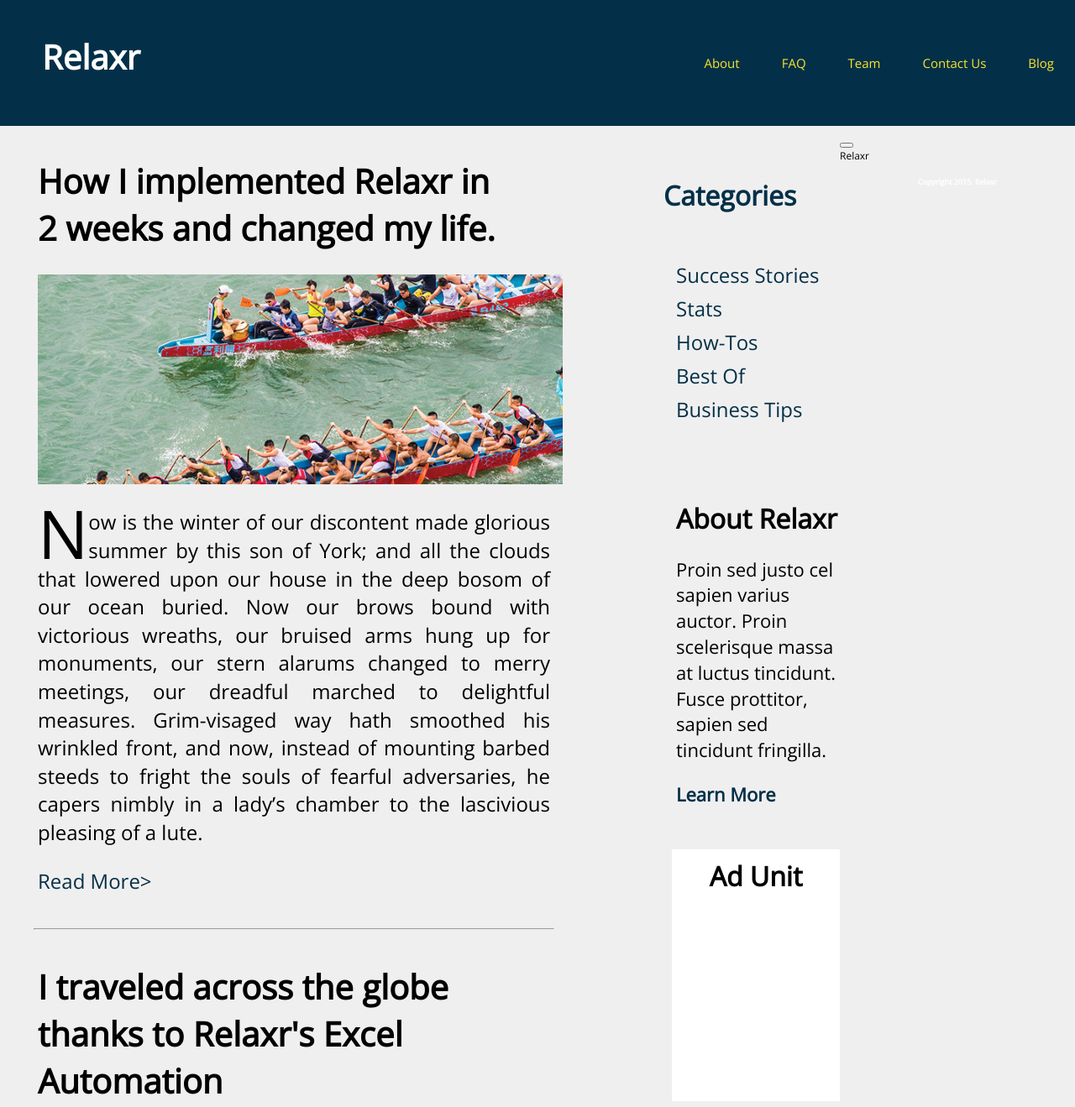
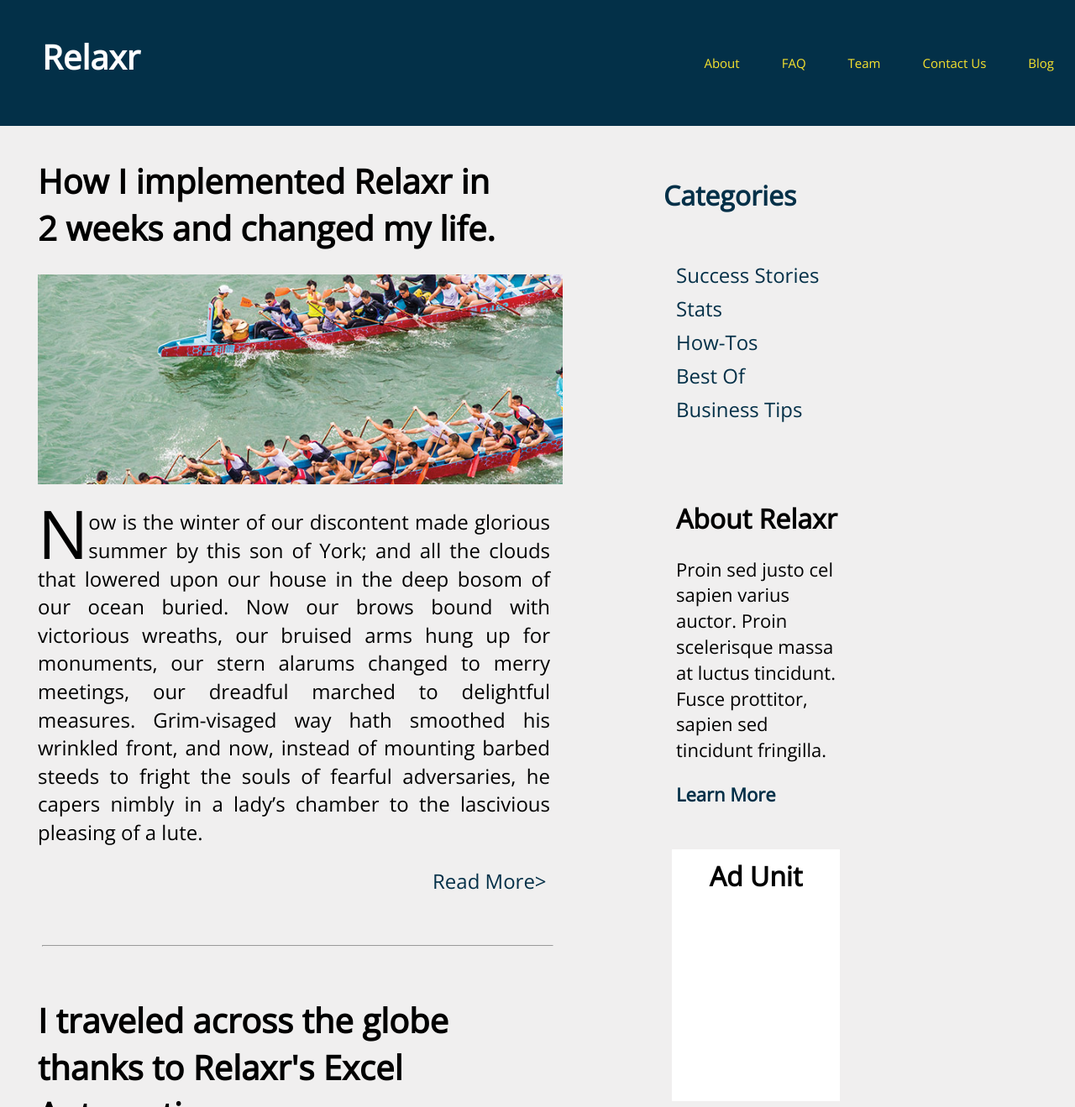
Before and after one commit to margaretnatalie/FEWD_DT_30_Assignment_3, a plain HTML site: page starter_code/index.html in a window 1280 px wide. Shown: the top 1319 px of the page at 84% size. Drawn offline with nearby package versions, Linux system fonts and the light colour scheme.

Commit message:
more changes

```diff
--- a/starter_code/css/style.css
+++ b/starter_code/css/style.css
@@ -142,8 +142,19 @@ article a {
 }
 
 hr {
-  margin: 40px;
+  width: 87%;
+  margin: 60px 0px 60px 50px;
+  display:  block;
+
 }
+
+.readmore {
+  padding-bottom: 50px;
+  margin: 0px 0px 0px 470px;
+
+
+}
+
 
 .nav_2 {
   width: 300px;
@@ -202,6 +213,7 @@ hr {
   color: #033048;
 }
 
+
 #adunit {
 background-color: white;
 width: 200px;
@@ -211,9 +223,60 @@ float: left;
 margin: 50px 100px;
 height: 300px;
 text-align: center;
-padding-top: 10px}
+padding-top: 10px
+}
+
+.section-button {
+  width: 100%;
+  margin: 0 auto;
+  background-color: #f9e42e;
+  color: #033048;
+  height: 75px;
+  text-align: center;
+  float: left;
+
+}
+
+#section-button {
+margin: 20px;
+padding: 10px 45px 10px 45px;
+font-weight: 900;
+font-size: 12px;
+background-color: #033048;
+color: white;
+border: none;
+border-radius: 5px;
+
+}
+
+.section-end {
+ width: 100%;
+ text-align: center;
+ color: #f9e42e;
+ font-weight: bold;
+ font-size: 24px;
+ padding: 25px;
+ float: left;
+ background-color: #121212;
+}
+
+a img {
+  padding: 20px;
+  width: 5%;
+}
+
+#sociallinks {
+  width: 100%;
+  margin: 0 auto;
+  height: 100px;
+  text-align: center;
+
+
+}
+
 
 footer {
+  width: 100%;
   color: white;
   font-size: 9px;
   text-align: center;
--- a/starter_code/index.html
+++ b/starter_code/index.html
@@ -54,7 +54,10 @@
 
 		<a class="readmore" href="blank">Read More></a>
 	</article>
+	<hr>
 </div>
+
+
 <div class="nav_2">
 	<nav id="nav_2">
 	<h3>Categories</h3>
@@ -77,13 +80,13 @@
 	Ad Unit
 	</div>
 <section class="section-button">
-	<button id="section-button"></button>
+	<button id="section-button">Sign Up Now!</button>
 </section>
 <section class="section-end">
 Relaxr
 <div id="sociallinks">
-<a href=""><img src="">
-</a>
+	<a href="https://twitter.com/GA" target="_blank"> <img class="twitter" src="images/twitter.png" alt="Twitter"></a>
+	<a href="https://www.facebook.com/gnrlassembly/" target="_blank"> <img class="facebook" src="images/facebook.png" alt="Facebook"></a>
 </div>
 <footer id="footer">Copyright 2015. Relaxr</footer>
 <!-- #container -->
```
